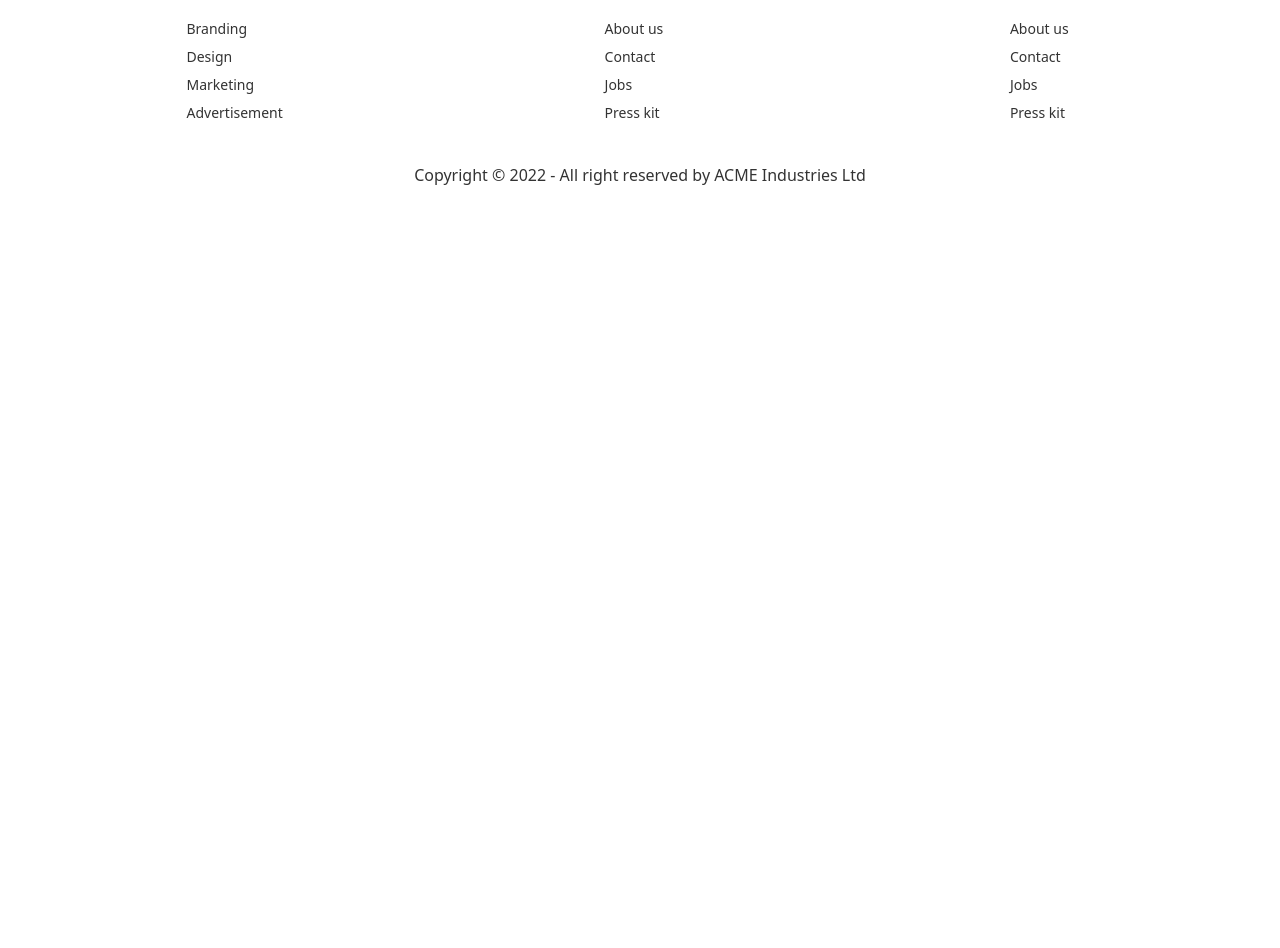
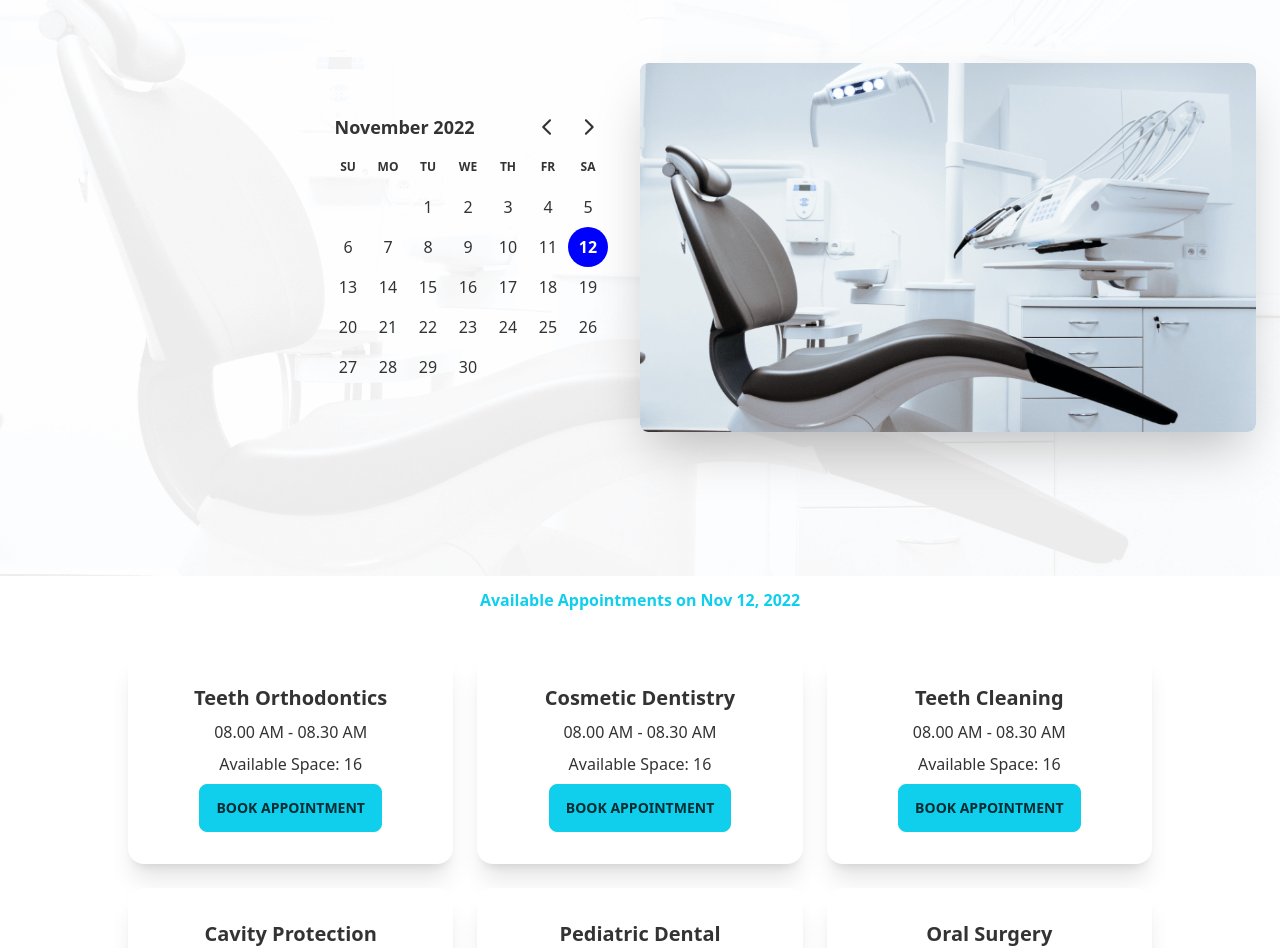
Before and after one commit to md-shamim-sarker/doctors-portal-client, a React (Create React App) app: page /appointment in a window 1280 px wide. Shown: the part 145-1093 px from the top of the page. Before the commit the page ends 800 px from the top, so only its background shows below. Built offline with nearby package versions, Linux system fonts and the light colour scheme.

Commit message:
modal implementation

```diff
--- a/package.json
+++ b/package.json
@@ -7,7 +7,9 @@
     "@testing-library/react": "^13.4.0",
     "@testing-library/user-event": "^13.5.0",
     "daisyui": "^2.39.1",
+    "data-fns": "^0.1.8",
     "react": "^18.2.0",
+    "react-day-picker": "^8.3.6",
     "react-dom": "^18.2.0",
     "react-icons": "^4.6.0",
     "react-router-dom": "^6.4.3",
--- /dev/null
+++ b/public/appointmentOptions.json
@@ -0,0 +1,134 @@
+[
+  {
+    "_id": 1,
+    "name": "Teeth Orthodontics",
+    "slots": [
+      "08.00 AM - 08.30 AM",
+      "08.30 AM - 09.00 AM",
+      "09.00 AM - 9.30 AM",
+      "09.30 AM - 10.00 AM",
+      "10.00 AM - 10.30 AM",
+      "10.30 AM - 11.00 AM",
+      "11.00 AM - 11.30 AM",
+      "11.30 AM - 12.00 AM",
+      "1.00 PM - 1.30 PM",
+      "1.30 PM - 2.00 PM",
+      "2.00 PM - 2.30 PM",
+      "2.30 PM - 3.00 PM",
+      "3.00 PM - 3.30 PM",
+      "3.30 PM - 4.00 PM",
+      "4.00 PM - 4.30 PM",
+      "4.30 PM - 5.00 PM"
+    ]
+  },
+  {
+    "_id": 2,
+    "name": "Cosmetic Dentistry",
+    "slots": [
+      "08.00 AM - 08.30 AM",
+      "08.30 AM - 09.00 AM",
+      "09.00 AM - 9.30 AM",
+      "09.30 AM - 10.00 AM",
+      "10.00 AM - 10.30 AM",
+      "10.30 AM - 11.00 AM",
+      "11.00 AM - 11.30 AM",
+      "11.30 AM - 12.00 AM",
+      "1.00 PM - 1.30 PM",
+      "1.30 PM - 2.00 PM",
+      "2.00 PM - 2.30 PM",
+      "2.30 PM - 3.00 PM",
+      "3.00 PM - 3.30 PM",
+      "3.30 PM - 4.00 PM",
+      "4.00 PM - 4.30 PM",
+      "4.30 PM - 5.00 PM"
+    ]
+  },
+  {
+    "_id": 3,
+    "name": "Teeth Cleaning",
+    "slots": [
+      "08.00 AM - 08.30 AM",
+      "08.30 AM - 09.00 AM",
+      "09.00 AM - 9.30 AM",
+      "09.30 AM - 10.00 AM",
+      "10.00 AM - 10.30 AM",
+      "10.30 AM - 11.00 AM",
+      "11.00 AM - 11.30 AM",
+      "11.30 AM - 12.00 AM",
+      "1.00 PM - 1.30 PM",
+      "1.30 PM - 2.00 PM",
+      "2.00 PM - 2.30 PM",
+      "2.30 PM - 3.00 PM",
+      "3.00 PM - 3.30 PM",
+      "3.30 PM - 4.00 PM",
+      "4.00 PM - 4.30 PM",
+      "4.30 PM - 5.00 PM"
+    ]
+  },
+  {
+    "_id": 4,
+    "name": "Cavity Protection",
+    "slots": [
+      "08.00 AM - 08.30 AM",
+      "08.30 AM - 09.00 AM",
+      "09.00 AM - 9.30 AM",
+      "09.30 AM - 10.00 AM",
+      "10.00 AM - 10.30 AM",
+      "10.30 AM - 11.00 AM",
+      "11.00 AM - 11.30 AM",
+      "11.30 AM - 12.00 AM",
+      "1.00 PM - 1.30 PM",
+      "1.30 PM - 2.00 PM",
+      "2.00 PM - 2.30 PM",
+      "2.30 PM - 3.00 PM",
+      "3.00 PM - 3.30 PM",
+      "3.30 PM - 4.00 PM",
+      "4.00 PM - 4.30 PM",
+      "4.30 PM - 5.00 PM"
+    ]
+  },
+  {
+    "_id": 5,
+    "name": "Pediatric Dental",
+    "slots": [
+      "08.00 AM - 08.30 AM",
+      "08.30 AM - 09.00 AM",
+      "09.00 AM - 9.30 AM",
+      "09.30 AM - 10.00 AM",
+      "10.00 AM - 10.30 AM",
+      "10.30 AM - 11.00 AM",
+      "11.00 AM - 11.30 AM",
+      "11.30 AM - 12.00 AM",
+      "1.00 PM - 1.30 PM",
+      "1.30 PM - 2.00 PM",
+      "2.00 PM - 2.30 PM",
+      "2.30 PM - 3.00 PM",
+      "3.00 PM - 3.30 PM",
+      "3.30 PM - 4.00 PM",
+      "4.00 PM - 4.30 PM",
+      "4.30 PM - 5.00 PM"
+    ]
+  },
+  {
+    "_id": 6,
+    "name": "Oral Surgery",
+    "slots": [
+      "08.00 AM - 08.30 AM",
+      "08.30 AM - 09.00 AM",
+      "09.00 AM - 9.30 AM",
+      "09.30 AM - 10.00 AM",
+      "10.00 AM - 10.30 AM",
+      "10.30 AM - 11.00 AM",
+      "11.00 AM - 11.30 AM",
+      "11.30 AM - 12.00 AM",
+      "1.00 PM - 1.30 PM",
+      "1.30 PM - 2.00 PM",
+      "2.00 PM - 2.30 PM",
+      "2.30 PM - 3.00 PM",
+      "3.00 PM - 3.30 PM",
+      "3.30 PM - 4.00 PM",
+      "4.00 PM - 4.30 PM",
+      "4.30 PM - 5.00 PM"
+    ]
+  }
+]
--- a/public/index.html
+++ b/public/index.html
@@ -9,7 +9,7 @@
   <meta name="description" content="Web site created using create-react-app" />
   <link rel="apple-touch-icon" href="%PUBLIC_URL%/logo192.png" />
   <link rel="manifest" href="%PUBLIC_URL%/manifest.json" />
-  <title>React App</title>
+  <title>Doctor's Portal</title>
 </head>
 
 <body>
--- a/src/Pages/Appointment/Appointment/Appointment.js
+++ b/src/Pages/Appointment/Appointment/Appointment.js
@@ -1,9 +1,19 @@
-import React from 'react';
+import React, {useState} from 'react';
+import AppointmentBanner from '../AppointmentBanner/AppointmentBanner';
+import AvailableAppointments from '../AvailableAppointments/AvailableAppointments';
 
 const Appointment = () => {
+    const [selectedDate, setSelectedDate] = useState(new Date());
+
     return (
         <div>
-            <h2>Appointment page</h2>
+            <AppointmentBanner
+                selectedDate={selectedDate}
+                setSelectedDate={setSelectedDate}
+            ></AppointmentBanner>
+            <AvailableAppointments
+                selectedDate={selectedDate}
+            ></AvailableAppointments>
         </div>
     );
 };
--- /dev/null
+++ b/src/Pages/Appointment/AppointmentBanner/AppointmentBanner.js
@@ -0,0 +1,30 @@
+import React from 'react';
+import banner from '../../../assets/images/chair.png';
+import bg from '../../../assets/images/bg.png';
+import {DayPicker} from 'react-day-picker';
+
+const AppointmentBanner = ({selectedDate, setSelectedDate}) => {
+    return (
+        <div className="hero bg-base-200 py-5 lg:py-32"
+            style={{
+                background: `url(${bg})`,
+                backgroundRepeat: 'no-repeat',
+                backgroundSize: 'cover',
+                backgroundPosition: 'bottom left',
+            }}
+        >
+            <div className="hero-content flex-col lg:flex-row-reverse">
+                <img src={banner} className="w-full lg:w-1/2 rounded-lg shadow-2xl" alt='...' />
+                <div className='w-full lg:w-1/2 flex items-end flex-col'>
+                    <DayPicker
+                        mode='single'
+                        selected={selectedDate}
+                        onSelect={setSelectedDate}
+                    ></DayPicker>
+                </div>
+            </div>
+        </div>
+    );
+};
+
+export default AppointmentBanner;
--- /dev/null
+++ b/src/Pages/Appointment/AvailableAppointments/AppointmentOption.js
@@ -0,0 +1,24 @@
+import React from 'react';
+
+const AppointmentOption = ({appointmentOption, setTreatment}) => {
+    const {name, slots} = appointmentOption;
+    return (
+        <div className="card bg-base-100 shadow-xl text-center">
+            <div className="card-body justify-center">
+                <h2 className="card-title justify-center">{name}</h2>
+                <p>{slots.length > 0 ? slots[0] : "Try another day."}</p>
+                <p>Available Space: {slots.length}</p>
+                <div className="card-actions justify-center">
+                    <label
+                        disabled={slots.length === 0}
+                        onClick={() => setTreatment(appointmentOption)}
+                        htmlFor="booking-modal"
+                        className="btn btn-primary"
+                    >Book Appointment</label>
+                </div>
+            </div>
+        </div>
+    );
+};
+
+export default AppointmentOption;
--- /dev/null
+++ b/src/Pages/Appointment/AvailableAppointments/AvailableAppointments.js
@@ -0,0 +1,39 @@
+import React, {useEffect, useState} from 'react';
+import {format} from 'date-fns';
+import AppointmentOption from './AppointmentOption';
+import BookingModal from '../BookingModal/BookingModal';
+
+const AvailableAppointments = ({selectedDate}) => {
+    const [appointmentOptions, setAppointmentOptions] = useState([]);
+    const [treatment, setTreatment] = useState(null);
+    useEffect(() => {
+        fetch('appointmentOptions.json')
+            .then(res => res.json())
+            .then(data => setAppointmentOptions(data))
+            .catch(err => console.log(err));
+    }, []);
+    return (
+        <section>
+            <p className='text-primary font-bold text-center my-3'>Available Appointments on {format(selectedDate, 'PP')}</p>
+            <div className='w-11/12 lg:w-4/5 mx-auto my-10 grid grid-cols-1 lg:grid-cols-3 gap-6'>
+                {
+                    appointmentOptions.map((option, index) => <AppointmentOption
+                        key={index}
+                        appointmentOption={option}
+                        setTreatment={setTreatment}
+                    ></AppointmentOption>)
+                }
+            </div>
+            {
+                treatment &&
+                <BookingModal
+                    selectedDate={selectedDate}
+                    treatment={treatment}
+                    setTreatment={setTreatment}
+                ></BookingModal>
+            }
+        </section>
+    );
+};
+
+export default AvailableAppointments;
--- /dev/null
+++ b/src/Pages/Appointment/BookingModal/BookingModal.js
@@ -0,0 +1,51 @@
+import React from 'react';
+import {format} from 'date-fns';
+
+const BookingModal = ({treatment, setTreatment, selectedDate}) => {
+    const {name, slots} = treatment;
+    const date = format(selectedDate, 'PP');
+
+    const handleBooking = event => {
+        event.preventDefault();
+        const form = event.target;
+        const slot = form.slot.value;
+        const name = form.name.value;
+        const email = form.email.value;
+        const phone = form.phone.value;
+        const booking = {
+            appointmentDate: date,
+            treatment: treatment.name,
+            patient: name,
+            slot,
+            email,
+            phone
+        };
+        console.log(booking);
+        setTreatment(null);
+    };
+    return (
+        <>
+            <input type="checkbox" id="booking-modal" className="modal-toggle" />
+            <div className="modal">
+                <div className="modal-box relative">
+                    <label htmlFor="booking-modal" className="btn btn-sm btn-circle absolute right-2 top-2">✕</label>
+                    <h3 className="text-lg font-bold">{name}</h3>
+                    <form onSubmit={handleBooking} className='w-full grid grid-cols-1 gap-y-2'>
+                        <input type="text" value={date} disabled className="input input-bordered w-full" />
+                        <select name='slot' className="select select-bordered w-full">
+                            {
+                                slots.map((slot, index) => <option key={index} value={slot}>{slot}</option>)
+                            }
+                        </select>
+                        <input name='name' type="text" placeholder="Your Name" className="input input-bordered w-full" />
+                        <input name='email' type="email" placeholder="Email Address" className="input input-bordered w-full" />
+                        <input name='phone' type="text" placeholder="Phone Number" className="input input-bordered w-full" />
+                        <button type="submit" htmlFor="my-modal-5" className="btn w-full">Submit</button>
+                    </form>
+                </div>
+            </div>
+        </>
+    );
+};
+
+export default BookingModal;
--- a/src/Pages/Shared/Footer/Footer.js
+++ b/src/Pages/Shared/Footer/Footer.js
@@ -4,7 +4,12 @@ import footer from '../../../assets/images/footer.png';
 
 const Footer = () => {
     return (
-        <footer style={{background: `url(${footer})`}}>
+        <footer
+            style={{
+                background: `url(${footer})`,
+                backgroundSize: 'cover',
+                backgroundPosition: 'bottom'
+            }}>
             <div className="footer p-10 grid grid-cols-2 lg:grid-cols-3 justify-items-center">
                 <div>
                     <span className="footer-title">Services</span>
@@ -14,21 +19,21 @@ const Footer = () => {
                     <Link to={"/"} className="link link-hover">Advertisement</Link>
                 </div>
                 <div>
-                    <span className="footer-title">Company</span>
-                    <Link to={"/"} className="link link-hover">About us</Link>
-                    <Link to={"/"} className="link link-hover">Contact</Link>
-                    <Link to={"/"} className="link link-hover">Jobs</Link>
-                    <Link to={"/"} className="link link-hover">Press kit</Link>
+                    <span className="footer-title">Services</span>
+                    <Link to={"/"} className="link link-hover">Branding</Link>
+                    <Link to={"/"} className="link link-hover">Design</Link>
+                    <Link to={"/"} className="link link-hover">Marketing</Link>
+                    <Link to={"/"} className="link link-hover">Advertisement</Link>
                 </div>
                 <div>
-                    <span className="footer-title">Company</span>
-                    <Link to={"/"} className="link link-hover">About us</Link>
-                    <Link to={"/"} className="link link-hover">Contact</Link>
-                    <Link to={"/"} className="link link-hover">Jobs</Link>
-                    <Link to={"/"} className="link link-hover">Press kit</Link>
+                    <span className="footer-title">Services</span>
+                    <Link to={"/"} className="link link-hover">Branding</Link>
+                    <Link to={"/"} className="link link-hover">Design</Link>
+                    <Link to={"/"} className="link link-hover">Marketing</Link>
+                    <Link to={"/"} className="link link-hover">Advertisement</Link>
                 </div>
             </div>
-            <div className='text-center'>
+            <div className='text-center my-10'>
                 <p>Copyright © 2022 - All right reserved by ACME Industries Ltd</p>
             </div>
         </footer>
--- a/src/index.js
+++ b/src/index.js
@@ -2,6 +2,7 @@ import React from 'react';
 import ReactDOM from 'react-dom/client';
 import './index.css';
 import App from './App';
+import 'react-day-picker/dist/style.css';
 
 const root = ReactDOM.createRoot(document.getElementById('root'));
 root.render(
```
Also changed, not shown: src/Pages/Shared/Navbar/Navbar.js (+4 -13 lines), 1 other file (tests, documents, lock files or other folders).
